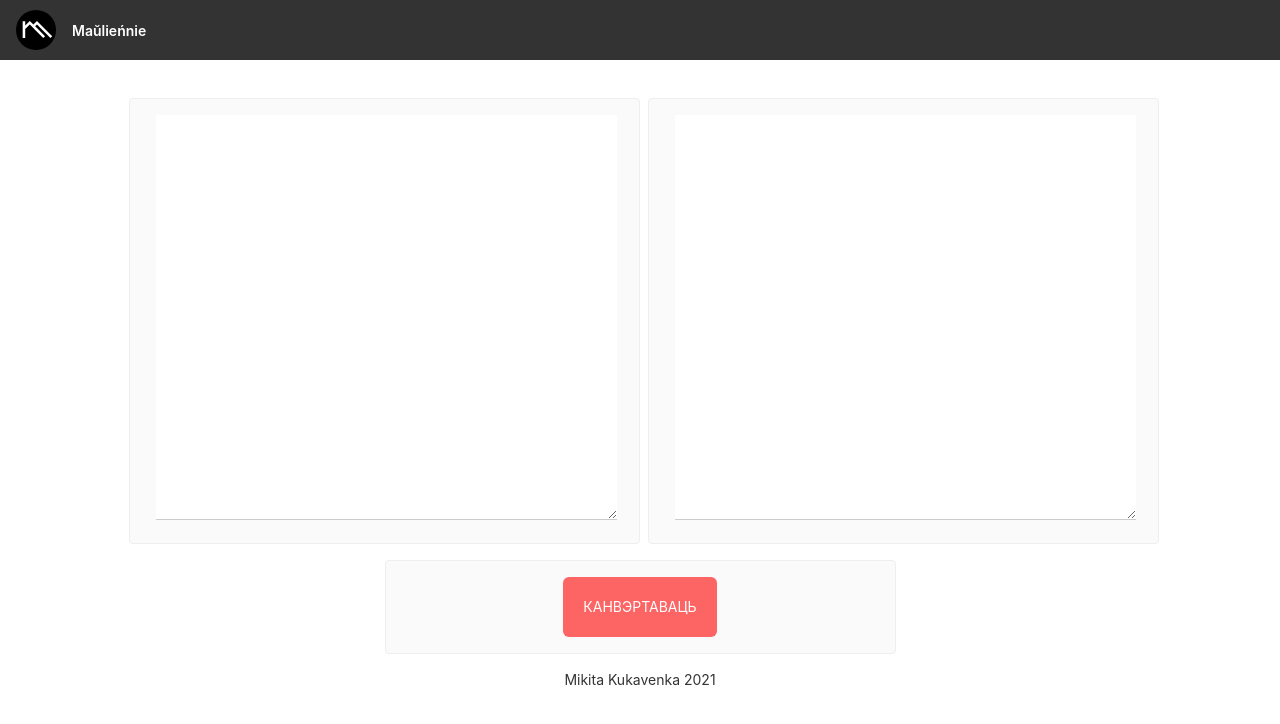
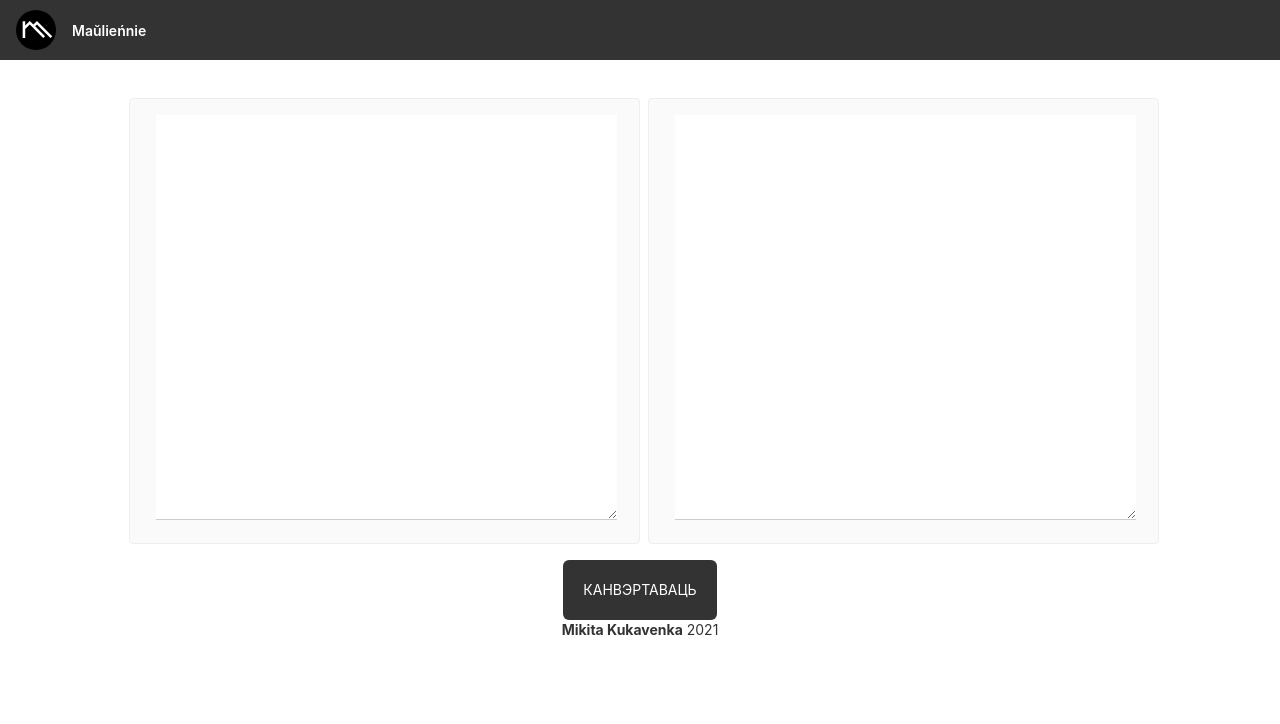
Before and after one commit to c7d5a6/maulennie, an Angular app: page / in a window 1280 px wide. Shown: the top 724 px of the page. Built offline with nearby package versions, Linux system fonts and the light colour scheme.

Commit message:
some changes

```diff
--- a/src/app/app.component.html
+++ b/src/app/app.component.html
@@ -211,8 +211,13 @@
   }
 
   footer a {
-    display: flex;
+    /* display: flex; */
+    color: #333;
     align-items: center;
+  }
+
+  footer a :hover {
+    color: #121212;
   }
 
   .github-star-badge {
@@ -306,10 +311,10 @@
     font-family: Georgia, Times, serif;
     font-size: inherit;
     line-height: 1.5em;
-}
+  }
 
-.submit_button_container .submit_button {
-    background: rgba(255, 0, 0, 0.6);
+  .submit_button_container a {
+    background: #333;
     height: 60px;
     display: block;
     float: right;
@@ -328,7 +333,20 @@
     /* margin-left: 60px; */
     font-size: 100%;
     border-style: none;
-}
+  }
+
+  /* .submit_button_container a:not(.active):hover {
+    background: #121212;
+    /* transform: translateY(-3px); */
+    /* box-shadow: 0 4px 17px rgba(0, 0, 0, 0.35); */
+  /* } */
+
+  .submit_button_container a:active:hover {
+    background: #777777;
+    /* transform: translateY(-3px); */
+    /* box-shadow: 0 4px 17px rgba(0, 0, 0, 0.35); */
+  }
+
 </style>
 
 <!-- Toolbar -->
@@ -370,17 +388,17 @@
         <textarea id="checktextOut" class="converter_textarea" name="" [(ngModel)]="output"></textarea>
       </div>
     </div>
-    <div class="card">
-      <div class="submit_button_container">
-        <a href="#" (click)="convert($event)" class="submit_button">Канвэртаваць</a>
-      </div>
+    <!-- <div class="card"> -->
+    <div class="submit_button_container">
+      <a href="#" (click)="convert($event)">Канвэртаваць</a>
     </div>
+    <!-- </div> -->
   </div>
 
   <!-- Footer -->
   <footer class="mastfoot mt-auto">
     <div class="inner">
-      <p>Mikita Kukavenka 2021</p>
+      <p><span><a href="https://c7d5a6.com/"><b>Mikita Kukavenka</b></a> 2021</span></p>
     </div>
   </footer>
 </div>
```
